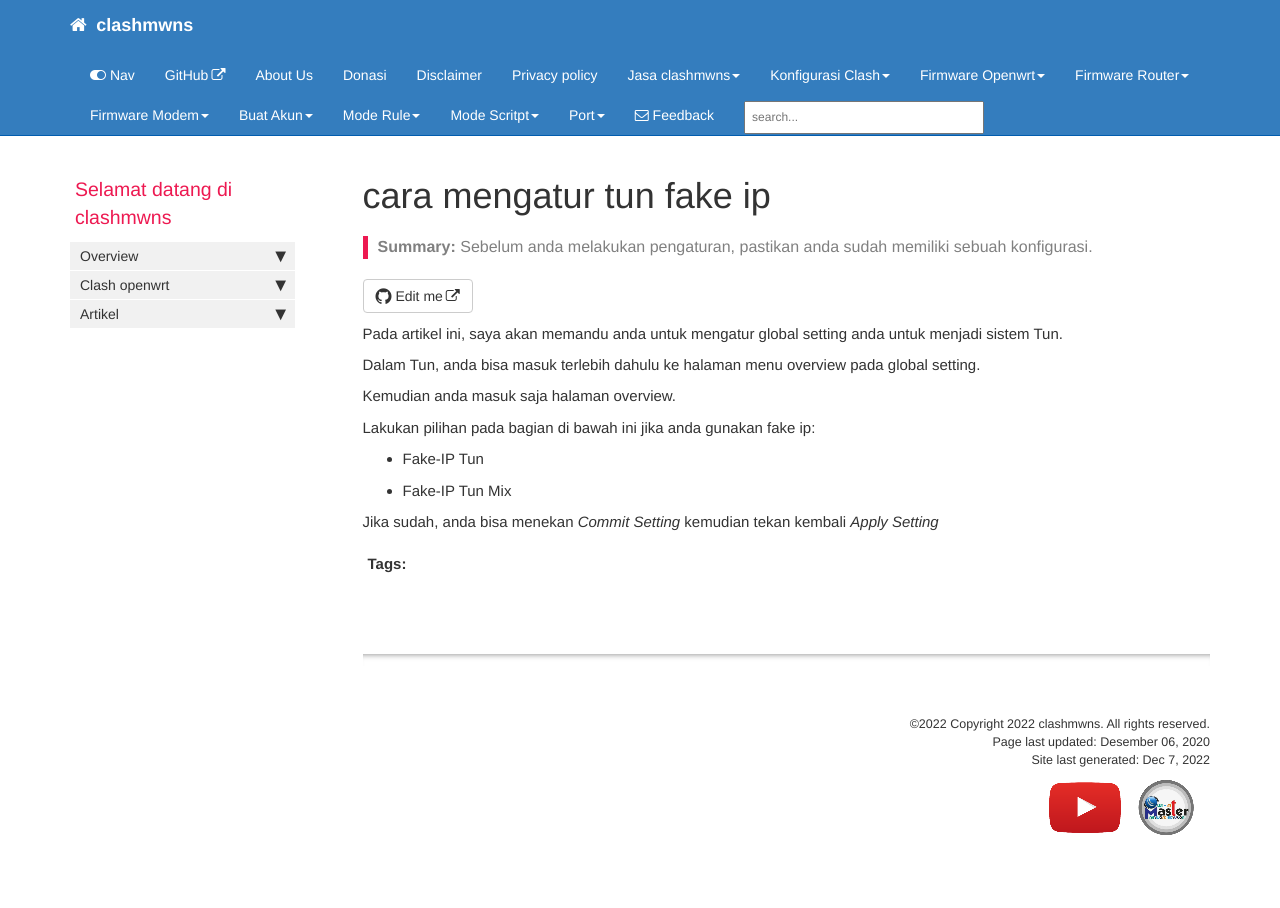
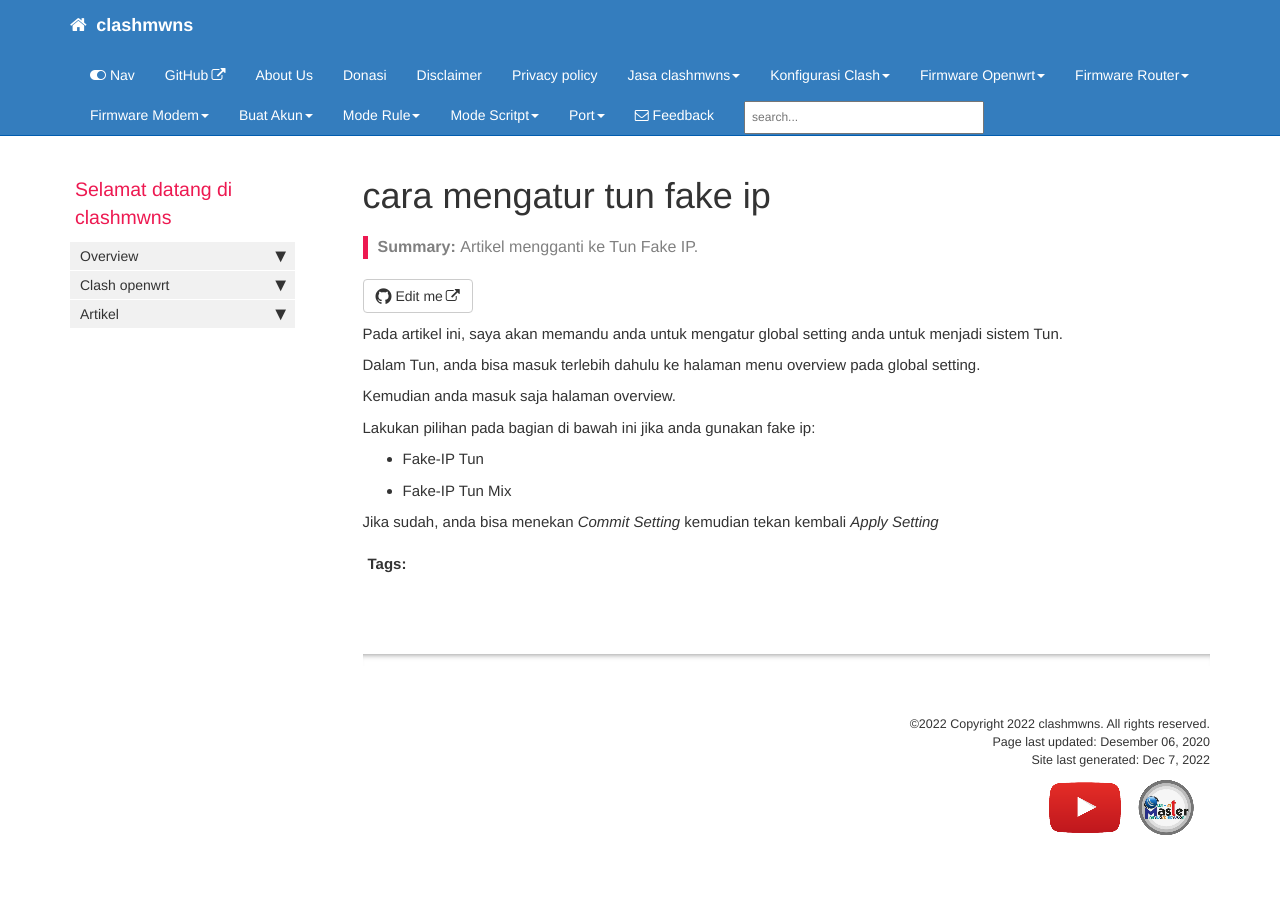
Before and after one commit to mwnsofficial/clashmwns, a Jekyll site: the page built from pages/mydoc/tun_fake_ip.md, in a window 1280 px wide. Built offline with Jekyll 4.4.1, drawn with Linux system fonts in a browser that asks for light colours; comment, search, counter and statistics services are not loaded.

Commit message:
Update and rename pengaturan_tun_fake_ip.md to tun_fake_ip.md

```diff
--- a/pages/mydoc/pengaturan_tun_fake_ip.md
+++ b/pages/mydoc/tun_fake_ip.md
@@ -3,9 +3,9 @@ title: cara mengatur tun fake ip
 keywords: fakeip, tun, tunmix
 last_updated: Desember 06, 2020
 tags: [global_setting]
-summary: "Sebelum anda melakukan pengaturan, pastikan anda sudah memiliki sebuah konfigurasi."
+summary: "Artikel mengganti ke Tun Fake IP."
 sidebar: mydoc_sidebar
-permalink: pengaturan_tun_fake_ip.html
+permalink: tun_fake_ip.html
 folder: mydoc
 ---
 
```
